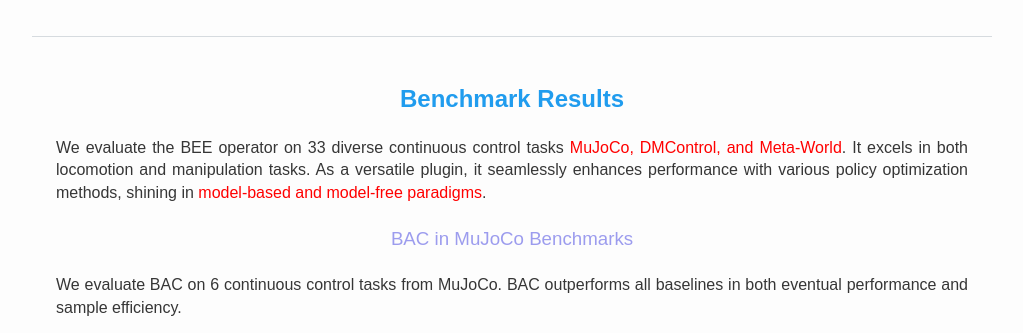
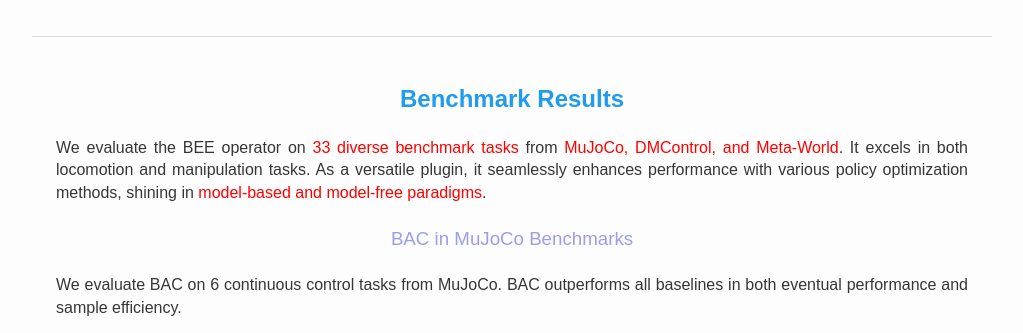
Before and after one commit to BEEauthors/BEEauthors.github.io, a plain HTML site: page index.html in a window 1280 px wide. Shown: the part 3200-3533 px from the top of the page, without its empty margins (128-1151 px from the left). Drawn offline with nearby package versions, Linux system fonts and the light colour scheme; some packages are replaced by stand-ins of ours; a web font is replaced by a local one.

Commit message:
Update index.html

```diff
--- a/index.html
+++ b/index.html
@@ -244,7 +244,7 @@
 		<h2>Benchmark Results</h2>
 		<div class="figure-caption">
 			<p>
-				We evaluate the BEE operator on 33 diverse continuous control tasks <span style="color: #ff0000">MuJoCo, DMControl, and Meta-World</span>. It excels in both  locomotion  and manipulation tasks. As a versatile plugin, it seamlessly enhances performance with various policy optimization methods, shining in <span style="color: #ff0000">model-based and model-free paradigms</span>.
+				We evaluate the BEE operator on <span style="color: #ff0000">33 diverse benchmark tasks</span> from <span style="color: #ff0000">MuJoCo, DMControl, and Meta-World</span>. It excels in both  locomotion  and manipulation tasks. As a versatile plugin, it seamlessly enhances performance with various policy optimization methods, shining in <span style="color: #ff0000">model-based and model-free paradigms</span>.
 			</p>
 		</div>
 		<h3>BAC in MuJoCo Benchmarks</h3>
```
